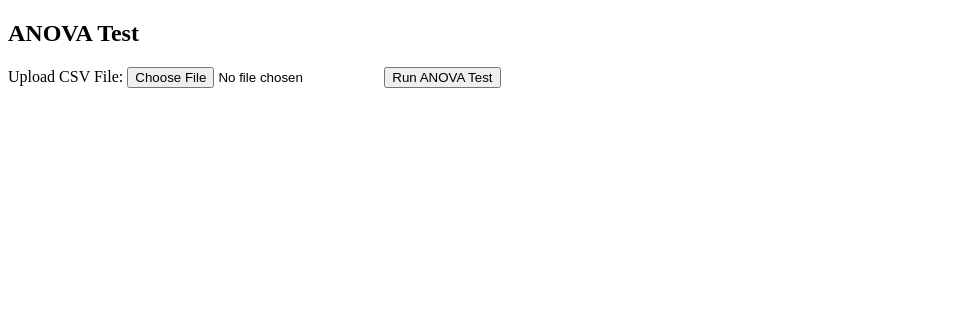
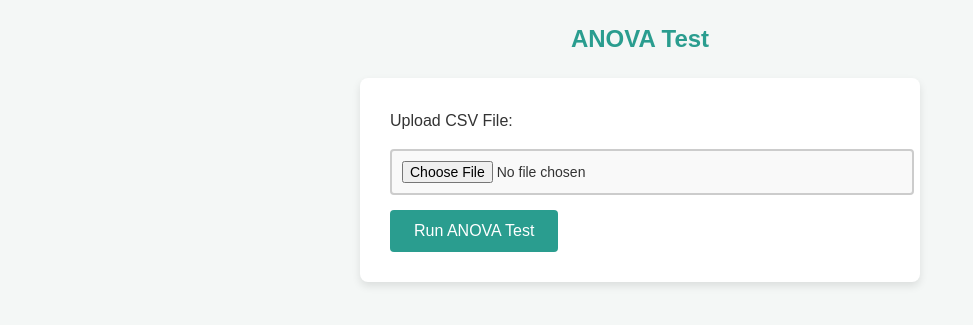
Before and after one commit to 17sindhu/GenoStat, a Django app: page /anova-test/ in a window 1280 px wide. Shown: the top 325 px of the page, without its empty margins (0-973 px from the left). Run offline with Django 5.2, Linux system fonts and the light colour scheme; the visitor is signed in with stand-in values (Sample User, id 1).

Commit message:
Update anova_test.html

```diff
--- a/core/templates/anova_test.html
+++ b/core/templates/anova_test.html
@@ -4,6 +4,98 @@
     <meta charset="UTF-8">
     <meta name="viewport" content="width=device-width, initial-scale=1.0">
     <title>ANOVA Test</title>
+    <style>
+        /* Resetting some default styles */
+        body, h2, h3, p, form {
+            margin: 0;
+            padding: 0;
+        }
+
+        /* Basic page styling */
+        body {
+            font-family: 'Arial', sans-serif;
+            background-color: #f4f7f6;
+            color: #333;
+            line-height: 1.6;
+            padding: 20px;
+        }
+
+        h2 {
+            text-align: center;
+            color: #2a9d8f;
+            margin-bottom: 20px;
+        }
+
+        /* Centering the form */
+        form {
+            max-width: 500px;
+            margin: 0 auto;
+            background-color: #fff;
+            padding: 30px;
+            border-radius: 8px;
+            box-shadow: 0 4px 8px rgba(0, 0, 0, 0.1);
+        }
+
+        /* Styling labels and inputs */
+        label {
+            font-size: 16px;
+            margin-bottom: 10px;
+            display: block;
+            color: #333;
+        }
+
+        input[type="file"] {
+            display: block;
+            width: 100%;
+            padding: 10px;
+            margin: 15px 0;
+            border: 2px solid #ccc;
+            border-radius: 4px;
+            font-size: 14px;
+            background-color: #f9f9f9;
+        }
+
+        button {
+            display: inline-block;
+            padding: 12px 24px;
+            font-size: 16px;
+            background-color: #2a9d8f;
+            color: #fff;
+            border: none;
+            border-radius: 4px;
+            cursor: pointer;
+            transition: background-color 0.3s ease;
+        }
+
+        button:hover {
+            background-color: #21867a;
+        }
+
+        /* Styling the result section */
+        .results {
+            background-color: #fff;
+            padding: 20px;
+            margin-top: 30px;
+            border-radius: 8px;
+            box-shadow: 0 4px 8px rgba(0, 0, 0, 0.1);
+            text-align: center;
+        }
+
+        .results h3 {
+            color: #264653;
+        }
+
+        .results p {
+            font-size: 18px;
+        }
+
+        .error {
+            color: red;
+            text-align: center;
+            margin-top: 20px;
+            font-weight: bold;
+        }
+    </style>
 </head>
 <body>
     <h2>ANOVA Test</h2>
```
Also changed, not shown: other parts of core/templates/anova_test.html (+6 -4 lines).
